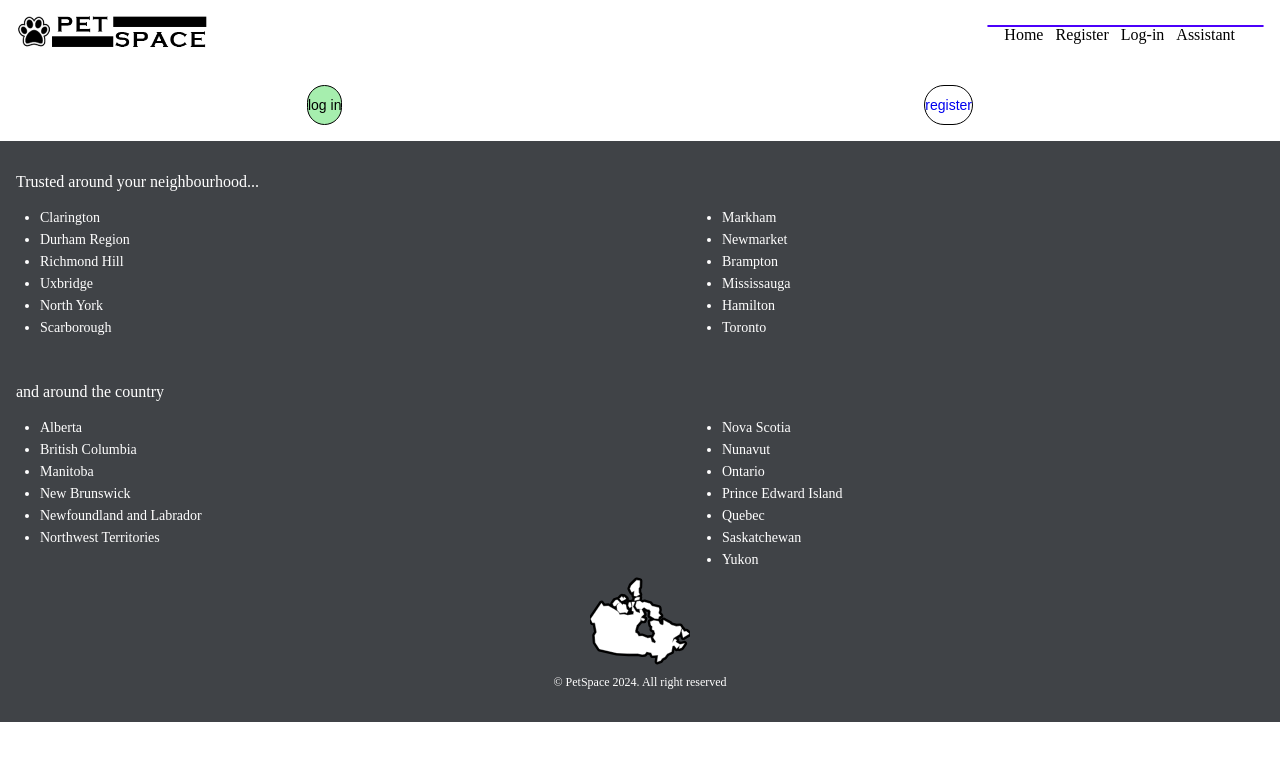
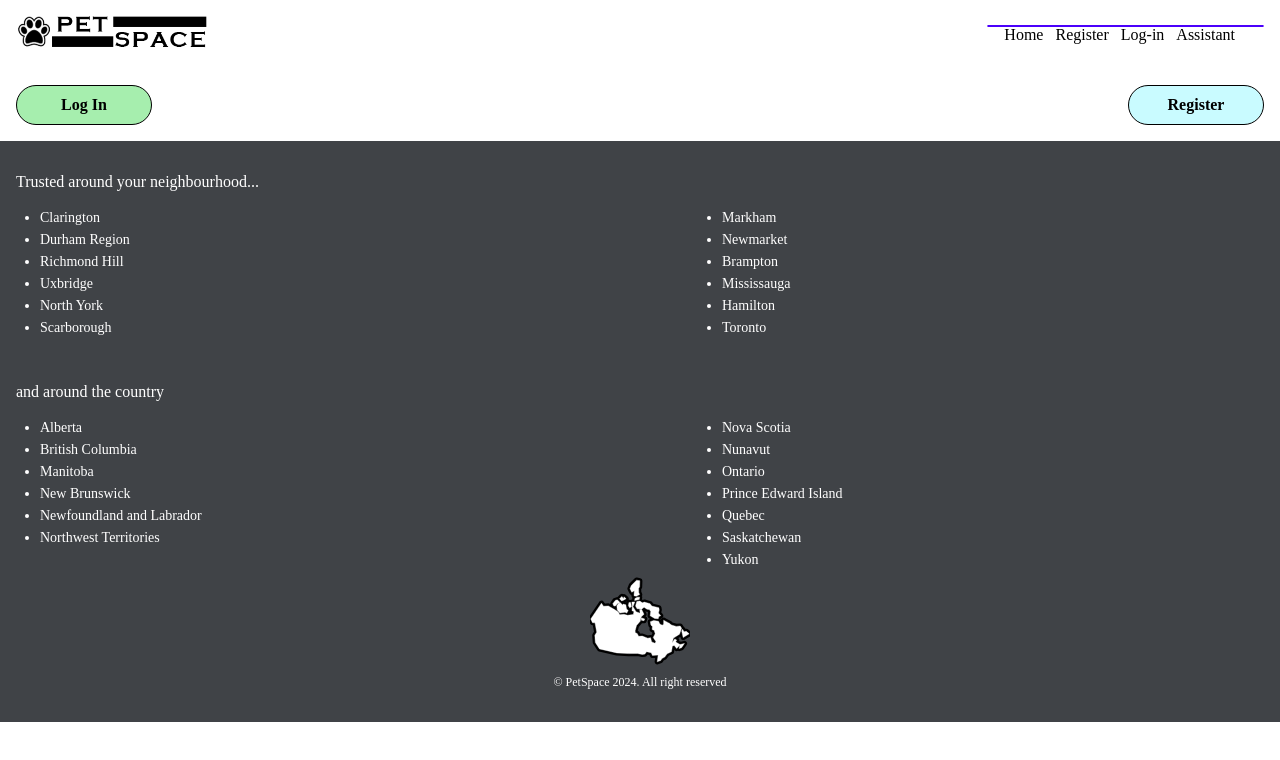
Before and after one commit to DBeaulne/petspace-client, a React (Create React App) app: page /assistant in a window 1280 px wide. Shown: the top 760 px of the page. Built offline with nearby package versions, Linux system fonts and the light colour scheme.

Commit message:
edits to button functional code and styling, added prop testSTyle, edits to scss file

```diff
--- a/src/components/Button/Button.jsx
+++ b/src/components/Button/Button.jsx
@@ -2,30 +2,36 @@
 import { Link } from "react-router-dom";
 import "./Button.scss";
 
-const Button = ({ color, shape, borderColor, text, size, isLink, margin, to, onClick }) => {
+const Button = ({ color, shape, borderColor, text, size, isLink, margin, textPadding, to, onClick }) => {
 	const className = `button--${color} button--${shape} button--${size} button-brdr--${borderColor} button-wrapper`;
 
 	const buttonStyle = {
-		padding: margin === "none" ? "0" : margin || "0"
+		margin: margin === "none" ? "0" : margin || "0"
+	};
+
+	const textStyle = {
+		padding: textPadding === "none" ? "0" : textPadding || "0"
 	};
 
 	return isLink ? (
 		<Link
 			to={to}
-			className={className}>
+			className={className}
+			style={buttonStyle}>
 			<h4
 				className="button-text"
-				style={buttonStyle}>
+				style={textStyle}>
 				{text}
 			</h4>
 		</Link>
 	) : (
 		<button
 			className={className}
+			style={buttonStyle}
 			onClick={onClick}>
 			<h4
 				className="button-text"
-				style={buttonStyle}>
+				style={textStyle}>
 				{text}
 			</h4>
 		</button>
--- a/src/components/Button/Button.scss
+++ b/src/components/Button/Button.scss
@@ -13,14 +13,15 @@
 }
 
 .button--mint {
+	display: flex;
 	background-color: clrs.$PetSpace-Mint;
 	color: clrs.$PetSpace-Black;
 }
 
-.button--dark {
+.button--ice {
 	display: flex;
-	background-color: #121212;
-	color: #ffffff;
+	background-color: clrs.$PetSpace-Ice;
+	color: clrs.$PetSpace-Black;
 }
 
 .button--light-grey {
@@ -50,10 +51,10 @@
 
 .button--small {
 	height: 2.5rem;
+	width: 8.5rem;
 }
 
 .button-text {
-	padding: 0 2rem;
-	font-size: 14px;
-	font-family: Arial, Helvetica, sans-serif;
+	text-transform: capitalize;
+	font-weight: bold;
 }
```
